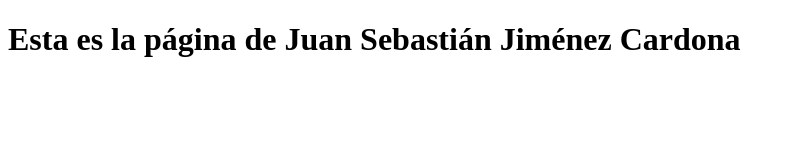
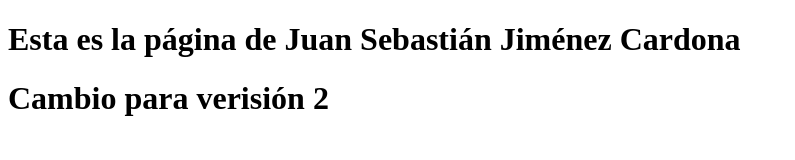
Before and after one commit to juas-jsjc/mi-pagina-web, a plain HTML site: page index.html in a window 1280 px wide. Shown: the whole page, without its empty margins (0-795 px from the left). Drawn offline with Linux system fonts and the light colour scheme.

Commit message:
Versión 2

```diff
--- a/index.html
+++ b/index.html
@@ -8,5 +8,6 @@
 </head>
 <body>
     <h1>Esta es la página de Juan Sebastián Jiménez Cardona</h1>
+    <h1>Cambio para verisión 2</h1>
 </body>
 </html>
```
